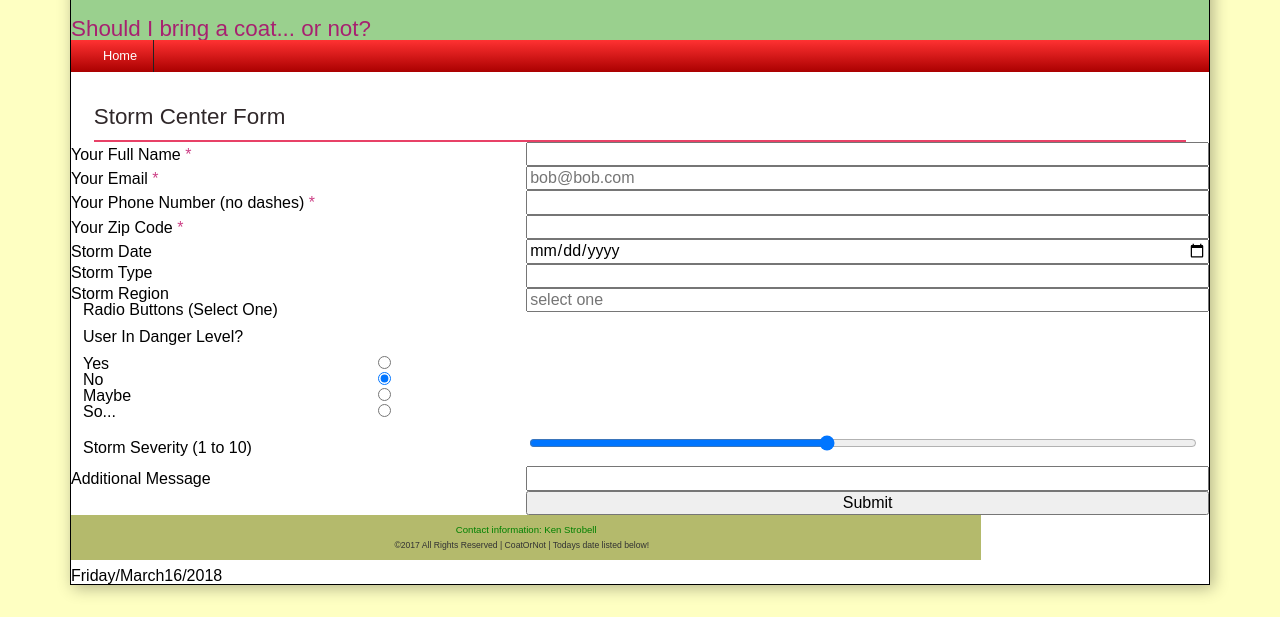
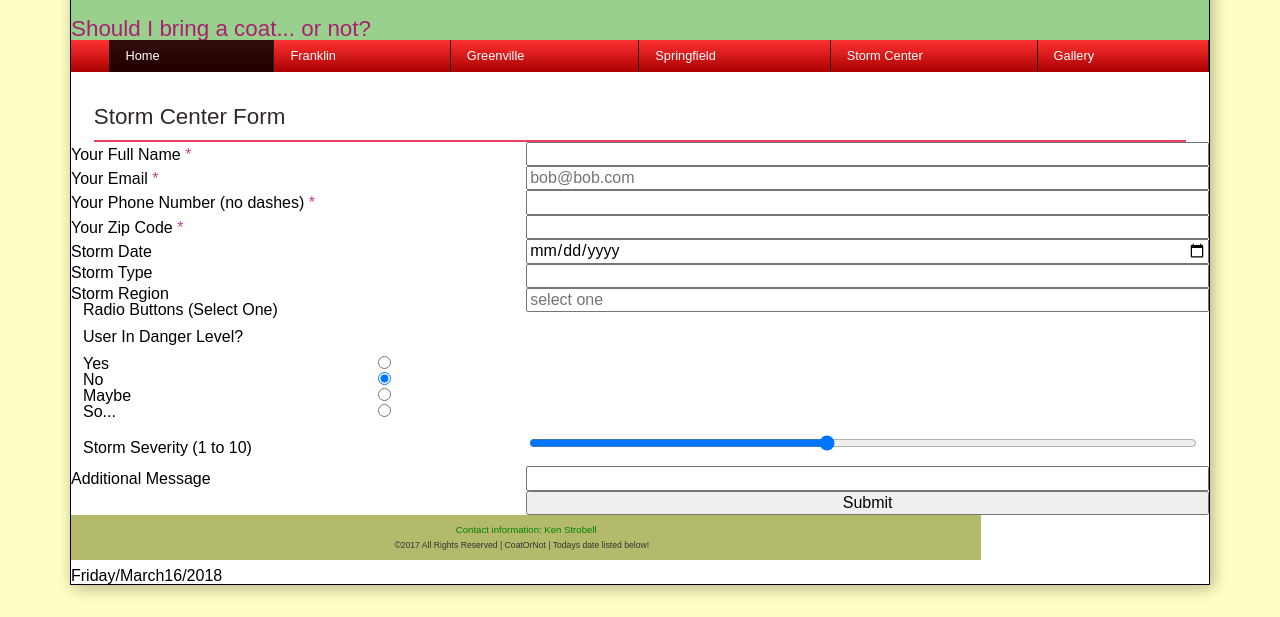
Before and after one commit to str17024/stormcenter, a plain HTML site: page index.html in a window 1280 px wide. Shown: the part 210-827 px from the top of the page. Drawn offline with Linux system fonts and the light colour scheme.

Commit message:
Update index.html

```diff
--- a/index.html
+++ b/index.html
@@ -62,26 +62,17 @@
     <div class="subheading">Should I bring a coat... or not?</div>
 
   </header>
-<nav>
-<button id="showPhoneNav">Show Navigation</button>
-<ul id="myNav" class="clearfix">
-<!--This is the health menu-->
-	<li><a href="https://str17024.github.io/lesson9/">Home</a>
-
-		<ul>
-			<li id="hmMenu"><a href="https://str17024.github.io/franklin/">Franklin</a></li>
-			<li id="lwMenu"><a href="https://str17024.github.io/Greenville/">Greenville</a></li>
-			<li id="dfMenu"><a href="https://str17024.github.io/springfield/">Springfield</a></li>
-			<li id="mhMenu"><a href="https://str17024.github.io/stormcenter/">Storm Center</a></li>
-            <li id="mhMenu"><a href="https://str17024.github.io/gallery/">Gallery</a></li>
-		</ul>
-	</li>
-
-
-
-
-
-</ul><!--end of the navigation-->
+<nav class="clearfix">
+    <button onclick="toggleMenu()">&#9776;</button>
+	 <ul id="primaryNav" class="hide">
+	    <li><a class="active" href="https://str17024.github.io/lesson9/">Home</a></li>
+	  <li><a href="https://str17024.github.io/franklin/">Franklin</a></li>
+	  <li><a href="https://str17024.github.io/Greenville/">Greenville</a></li>
+	  <li><a href="https://str17024.github.io/springfield/">Springfield</a></li>
+	  <li><a href="https://str17024.github.io/stormcenter/">Storm Center</a></li>
+	  <li><a href="https://str17024.github.io/gallery/">Gallery</a></li>
+         </ul>
+</nav>
 <!--end of the navigation-->
 
 </nav>
```
